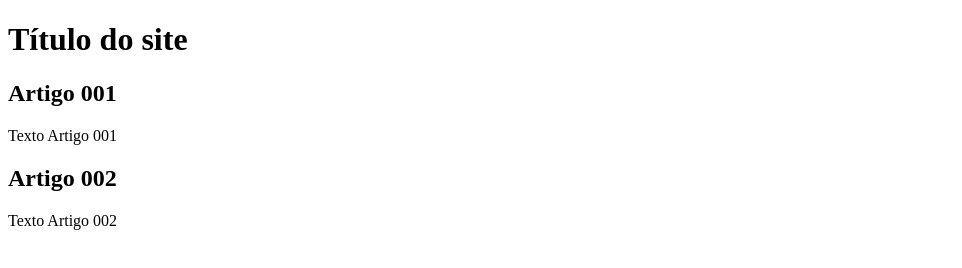
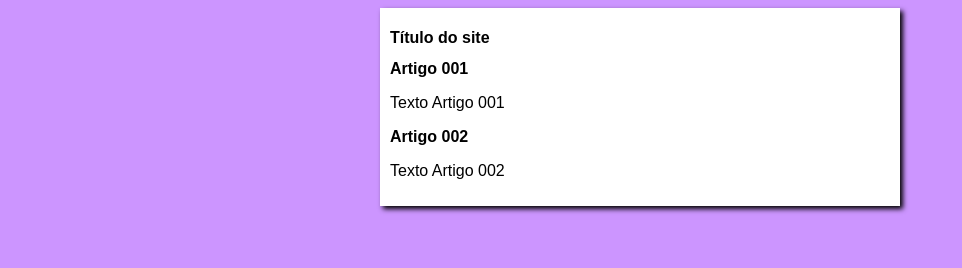
Before and after one commit to thelucasgabriel/projeto-site, a plain HTML site: page index.html in a window 1280 px wide. Shown: the whole page, without its empty margins (0-962 px from the left). Drawn offline with Linux system fonts and the light colour scheme.

Commit message:
iniciei o design

```diff
--- /dev/null
+++ b/estilo/style.css
@@ -0,0 +1,16 @@
+* {
+    font-family: Arial, Helvetica, sans-serif;
+    font-size: 16px;
+
+}
+body {
+    background-color: rgb(204, 149, 255);
+}
+
+main {
+    background-color: white;
+    width: 500px;
+    margin: auto;
+    padding: 10px;
+    box-shadow: 3px 3px 5px rgb(0, 0, 0.473);
+}
--- a/index.html
+++ b/index.html
@@ -4,6 +4,7 @@
     <meta charset="UTF-8">
     <meta name="viewport" content="width=device-width, initial-scale=1.0">
     <title>Título do Site</title>
+    <link rel="stylesheet" href="estilo/style.css">
 </head>
 <body>
     <main>
```
